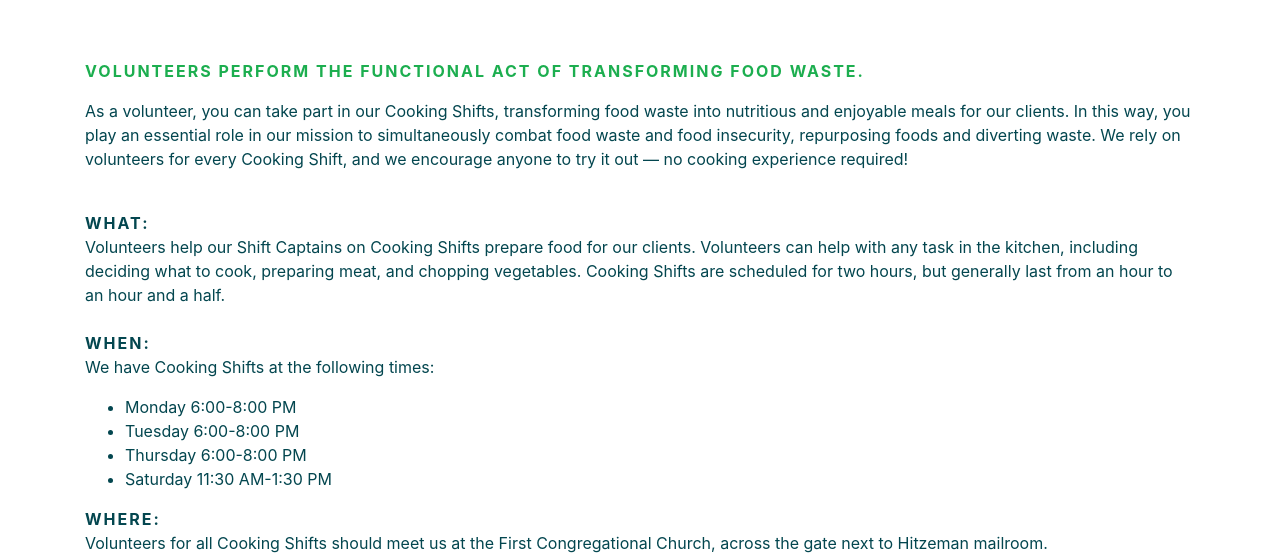
After one commit to AgentNebraska/ckwebsite, a Flask app: page /volunteer in a window 1280 px wide. The commit adds this page. Shown: the part 659-1215 px from the top of the page. Run offline with Flask 2, Linux system fonts and the light colour scheme; some libraries are stand-ins or nearby versions; some web fonts are replaced.

Commit message:
Finished adding pages to flask framework and adjusted for functionality

```diff
--- a/app.py
+++ b/app.py
@@ -24,3 +24,17 @@ def ourevents():
     backgroundID="homeDisplayBackground"
     centeredText="Our Events"
     return render_template("ourevents.html", displayBackground=displayBackground, backgroundID=backgroundID, centeredText=centeredText)
+
+@app.route("/ourclients")
+def ourclients():
+    displayBackground="Images/PnPwall.png"
+    backgroundID="ourclientsDisplayBackground"
+    centeredText="Our Clients"
+    return render_template("ourclients.html", displayBackground=displayBackground, backgroundID=backgroundID, centeredText=centeredText)
+
+@app.route("/volunteer")
+def volunteer():
+    displayBackground="Images/volunteersheaderpic.JPG"
+    backgroundID="homeDisplayBackground"
+    centeredText="Volunteer"
+    return render_template("volunteer.html", displayBackground=displayBackground, backgroundID=backgroundID, centeredText=centeredText)
--- a/templates/layout.html
+++ b/templates/layout.html
@@ -24,24 +24,24 @@
 
       <div class="collapse navbar-collapse" id="navbarSupportedContent">
         <ul class="navbar-nav mr-auto">
-          <li class="nav-item active">
+          <li class="nav-item{% if centeredText=='Fighting waste, feeding people.' %} active" {% else %}"{% endif %}>
             <a class="nav-link" href="{{ url_for('index') }}">Home<span class="sr-only">(current)</span></a>
           </li>
-          <li class="nav-item">
+          <li class="nav-item{% if centeredText=='Our Team' %} active" {% else %}"{% endif %}>
             <a class="nav-link" href="{{ url_for('ourteam') }}">Our Team</a>
           </li>
-          <li class="nav-item">
+          <li class="nav-item{% if centeredText=='Our Events' %} active" {% else %}"{% endif %}>
             <a class="nav-link" href="{{ url_for('ourevents') }}">Our Events</a>
           </li>
-          <li class="nav-item">
-            <a class="nav-link" href="ourclients.html">Our Clients</a>
+          <li class="nav-item{% if centeredText=='Our Clients' %} active" {% else %}"{% endif %}>
+            <a class="nav-link" href="{{ url_for('ourclients') }}">Our Clients</a>
           </li>
           <li class="nav-item dropdown">
             <a class="nav-link dropdown-toggle" href="#" id="navbarDropdown" role="button" data-toggle="dropdown" aria-haspopup="true" aria-expanded="false">
               Volunteer
             </a>
             <div class="dropdown-menu" aria-labelledby="navbarDropdown">
-              <a class="dropdown-item" href="volunteer.html">Info</a>
+              <a class="dropdown-item" href="{{ url_for('volunteer') }}">Info</a>
               <a class="dropdown-item" href="#" id="signUp">Sign Up</a>
             </div>
           </li>
--- /dev/null
+++ b/templates/volunteer.html
@@ -0,0 +1,52 @@
+{% extends "layout.html" %}
+
+{% block body %}
+
+<div class="container bodyText">
+  <p class="homeHeading">
+    VOLUNTEERS PERFORM THE FUNCTIONAL ACT OF TRANSFORMING FOOD WASTE.
+  </p>
+  <p>
+    As a volunteer, you can take part in our Cooking Shifts, transforming food waste into nutritious and enjoyable meals for our clients. In this way, you play an essential role in our mission to simultaneously combat food waste and food insecurity, repurposing foods and diverting waste. We rely on volunteers for every Cooking Shift, and we encourage anyone to try it out &#8212; no cooking experience required!
+  </p>
+  <br>
+  <p>
+    <b class="homeHeading-2">WHAT:</b>
+    <br>
+    Volunteers help our Shift Captains on Cooking Shifts prepare food for our clients. Volunteers
+    can help with any task in the kitchen, including deciding what to cook, preparing meat, and chopping vegetables.
+    Cooking Shifts are scheduled for two hours, but generally last from an hour to an hour and a half.
+    <br>
+    <br>
+
+    <b class="homeHeading-2">WHEN:</b>
+    <br>
+
+    We have Cooking Shifts at the following times:
+    <ul>
+      <li>Monday 6:00-8:00 PM</li>
+      <li>Tuesday 6:00-8:00 PM</li>
+      <li>Thursday 6:00-8:00 PM</li>
+      <li>Saturday 11:30 AM-1:30 PM</li>
+    </ul>
+
+    <b class="homeHeading-2">WHERE:</b>
+    <br>
+    Volunteers for all Cooking Shifts should meet us at the First Congregational Church,
+    across the gate next to Hitzeman mailroom.
+    <div class="row">
+      <!-- <div class="offset-md-4"></div> -->
+      <div class="col-md-4">
+        <iframe src="https://www.google.com/maps/embed?pb=!1m14!1m8!1m3!1d1558.1300354109687!2d-90.311368!3d38.6429!3m2!1i1024!2i768!4f13.1!3m3!1m2!1s0x87d8cab06054484f%3A0x84a4ba38b0e0e5fc!2sFirst%20Congregational%20Church%20of%20St%20Louis!5e0!3m2!1sen!2sus!4v1590161423266!5m2!1sen!2sus" allowfullscreen="" aria-hidden="false" tabindex="0"></iframe>
+      </div>
+    </div>
+    <br>
+    <br>
+    <b class="homeHeading-2">HOW TO SIGN UP: </b>
+    <br>
+    Use <a href="#">this link</a> to pick the date you would like to come volunteer with us! We are excited to work with you!
+    <!-- Once actual sign-up sheet is created, put proper link here -->
+  </p>
+</div>
+
+{% endblock %}
```
Also changed, not shown: templates/ourclients.html (added, +71 -0 lines).
